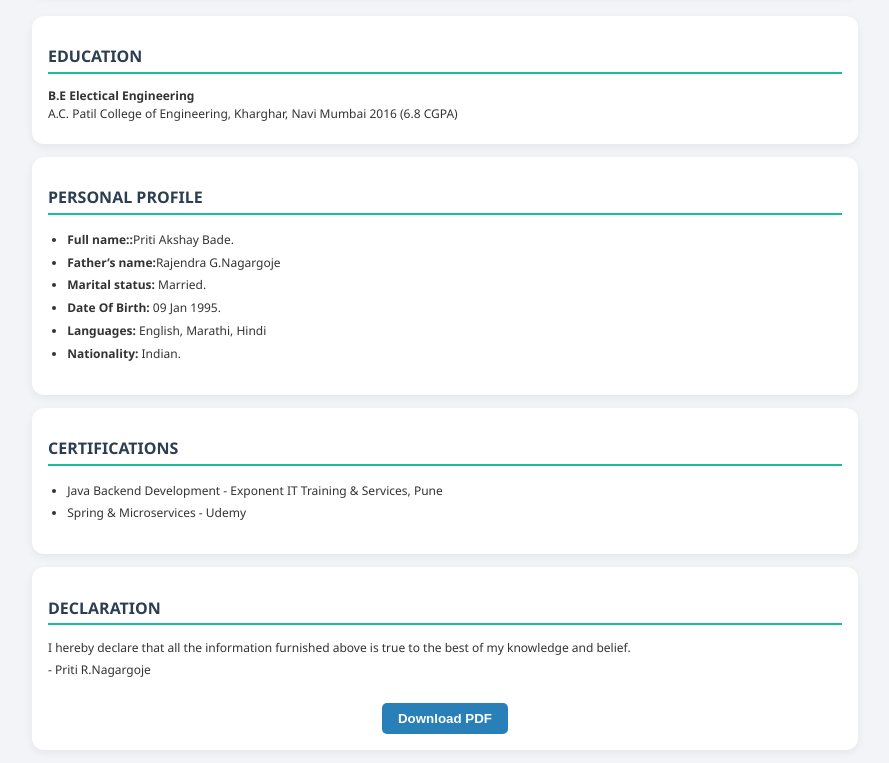
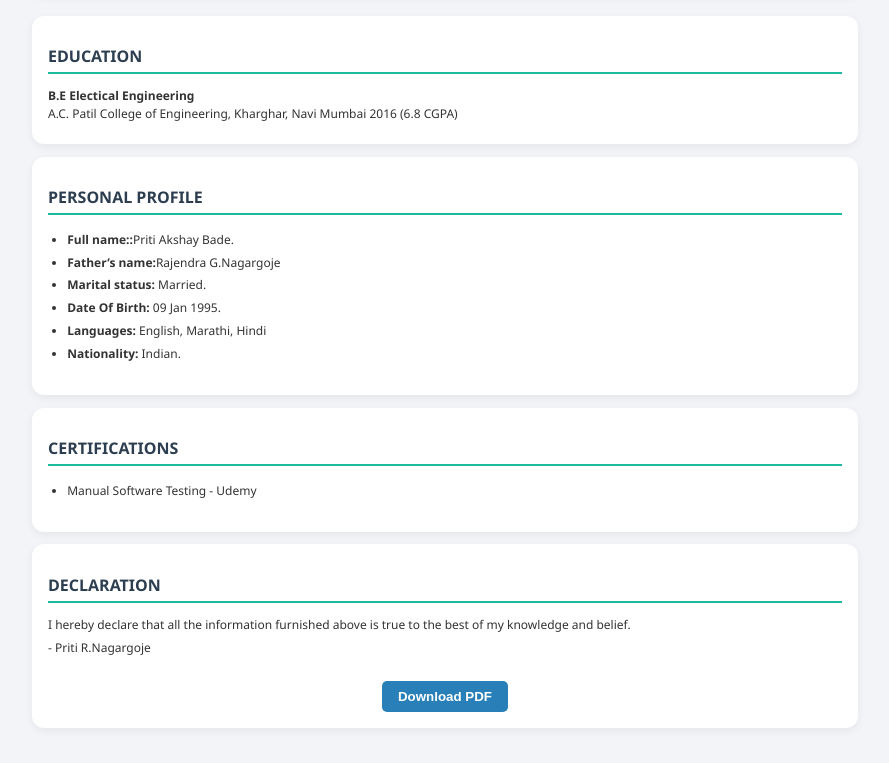
Before and after one commit to akshaybade9/priti-resume, a plain HTML site: page index.html in a window 1280 px wide. Shown: the part 1190-1953 px from the top of the page, without its empty margins (195-1084 px from the left). After the commit the page ends 1930 px from the top, so only its background shows below. Drawn offline with nearby package versions, Linux system fonts and the light colour scheme.

Commit message:
Update index.html

```diff
--- a/index.html
+++ b/index.html
@@ -251,8 +251,7 @@
     <section id="certifications">
       <h2>CERTIFICATIONS</h2>
       <ul>
-        <li>Java Backend Development - Exponent IT Training & Services, Pune</li>
-        <li>Spring & Microservices - Udemy</li>
+        <li>Manual Software Testing - Udemy</li>
       </ul>
     </section>
 
```
